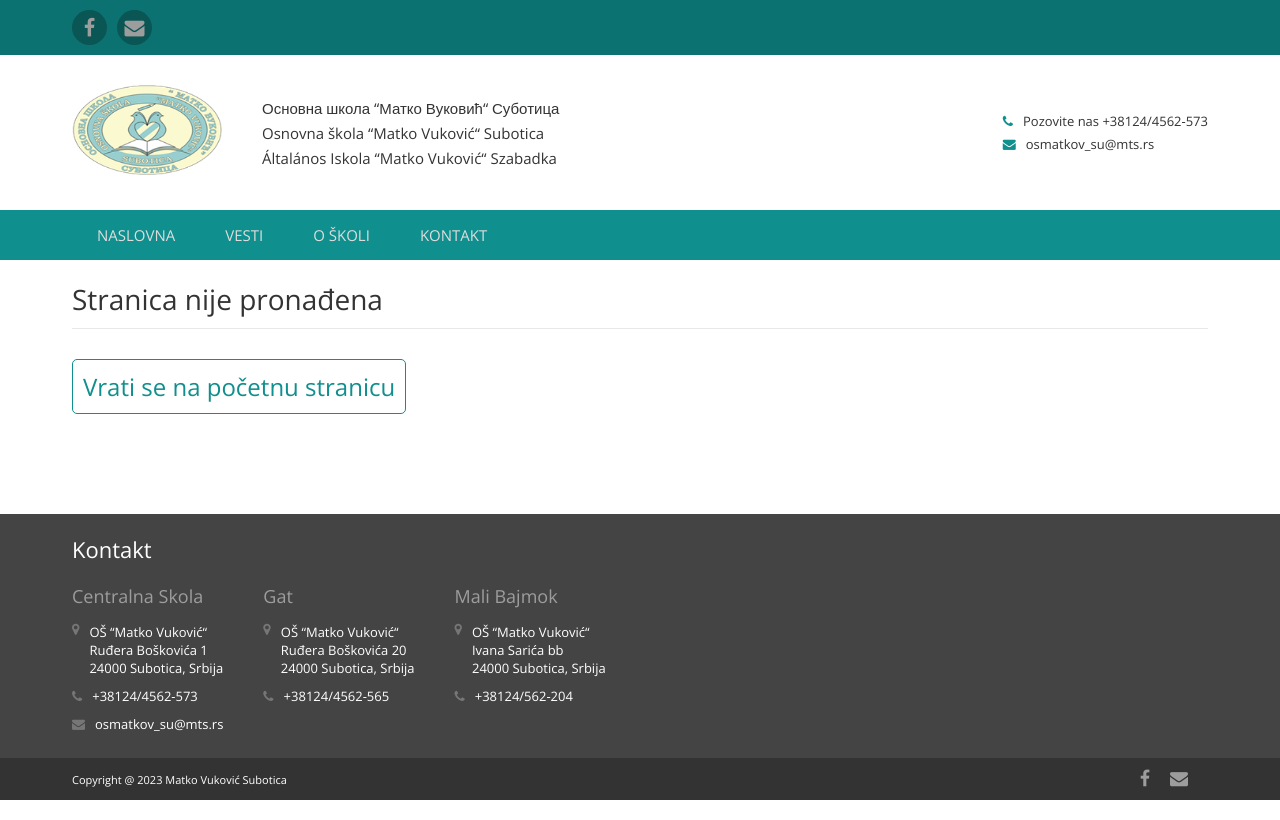
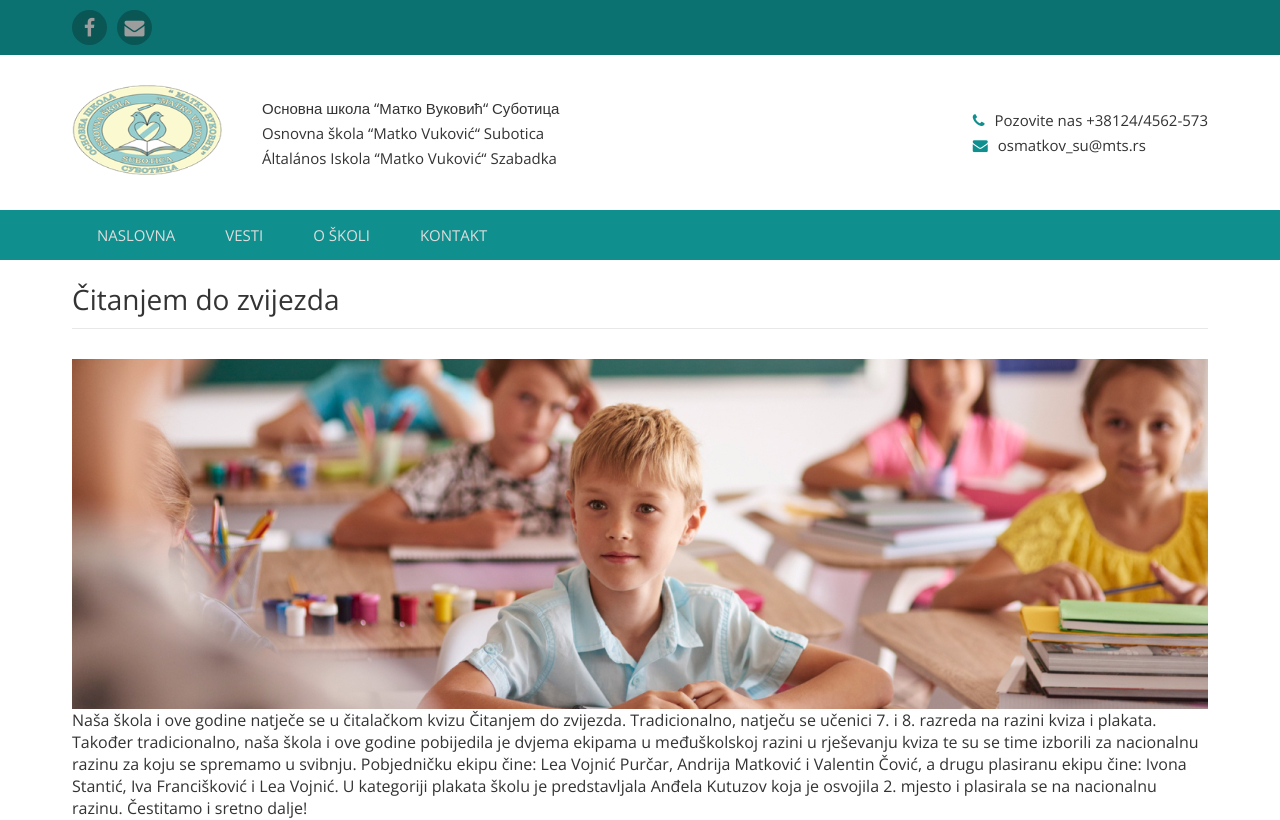
Before and after one commit to BojanIstvancic/matko-vukovic, a Next.js app: page /vesti/1 in a window 1280 px wide. Before the commit this address had no page. Shown: the top 820 px of the page. Built offline with nearby package versions, Linux system fonts and the light colour scheme.

Commit message:
adjust font sizes

```diff
--- a/src/components/FooterContact.tsx
+++ b/src/components/FooterContact.tsx
@@ -29,7 +29,7 @@ const ContactBlock = styled.div`
   }
 `;
 const ContactItem = styled.p`
-  font-size: 13px;
+  font-size: 16px;
   font-weight: 300;
   margin-top: 10px;
   color: var(--white);
--- a/src/components/HeaderMain.tsx
+++ b/src/components/HeaderMain.tsx
@@ -49,7 +49,6 @@ const Contact = styled.div`
   }
 `;
 const ContactItem = styled(InfoItem)`
-  font-size: 13px;
   i {
     margin-right: 10px;
     color: var(--primary);
--- a/src/pages/_app.tsx
+++ b/src/pages/_app.tsx
@@ -85,7 +85,7 @@ h4 {
 }
 
 p {
-  font-size: 13px;
+  font-size: 16px;
   margin-bottom: 5px;
   color: var(---gray-400);
 }
--- /dev/null
+++ b/src/pages/vesti/[id].tsx
@@ -0,0 +1,39 @@
+import Container from "@/components/Container";
+import Layout from "@/components/Layout";
+import Image from "next/image";
+
+import SwiperImage1 from "/public/images/pages/index/swiper-1.jpg";
+
+import styled from "styled-components";
+
+const StyledBlogPostItem = styled.div`
+  margin-bottom: 25px;
+`;
+const BlogPostItemImage = styled.div`
+  position: relative;
+  height: 350px;
+`;
+
+const BlogPostItem: React.FC<{}> = () => {
+  const blogPost = {
+    image: SwiperImage1,
+    title: "Čitanjem do zvijezda",
+    content:
+      "Naša škola i ove godine natječe se u čitalačkom kvizu Čitanjem do zvijezda. Tradicionalno, natječu se učenici 7. i 8. razreda na razini kviza i plakata. Također tradicionalno, naša škola i ove godine pobijedila je dvjema ekipama u međuškolskoj razini u rješevanju kviza te su se time izborili za nacionalnu razinu za koju se spremamo u svibnju. Pobjedničku ekipu čine: Lea Vojnić Purčar, Andrija Matković i Valentin Čović, a drugu plasiranu ekipu čine: Ivona Stantić, Iva Francišković i Lea Vojnić. U kategoriji plakata školu je predstavljala Anđela Kutuzov koja je osvojila 2. mjesto i plasirala se na nacionalnu razinu. Čestitamo i sretno dalje!",
+  };
+  return (
+    <Layout title={"Matko Vuković | Blog Item"} content={"description"}>
+      <Container>
+        <StyledBlogPostItem>
+          <h1>{blogPost.title}</h1>
+          <BlogPostItemImage>
+            <Image src={blogPost.image} layout="fill" alt={"blog-post-image"} />
+          </BlogPostItemImage>
+          <p>{blogPost.content}</p>
+        </StyledBlogPostItem>
+      </Container>
+    </Layout>
+  );
+};
+
+export default BlogPostItem;
--- a/src/pages/vesti.tsx
+++ b/src/pages/vesti/index.tsx
@@ -71,7 +71,7 @@ const BlogPostContent = styled.div`
     }
 
     @media (max-width: 599px) {
-      font-size: 15px;
+      font-size: 16px;
     }
   }
 
@@ -195,6 +195,8 @@ const Blog: React.FC<{}> = () => {
     const newOffset = (event.selected * itemsPerPage) % itemsLength;
     setItemOffset(newOffset);
 
+    console.log(event.selected, "lala");
+
     // we need to call the APi here
   };
 
```
